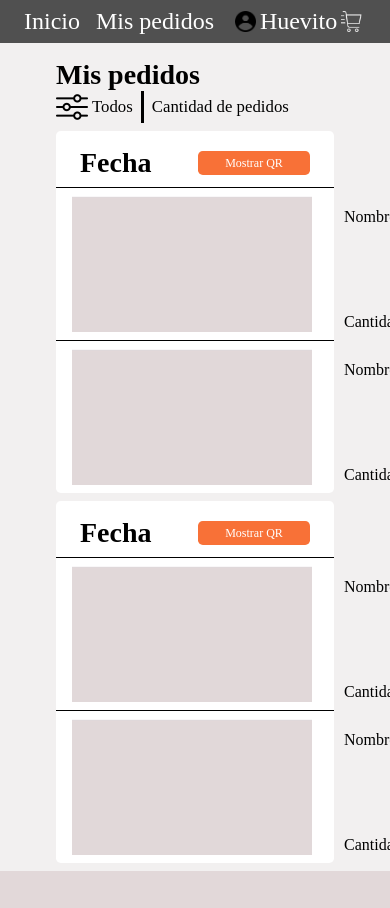
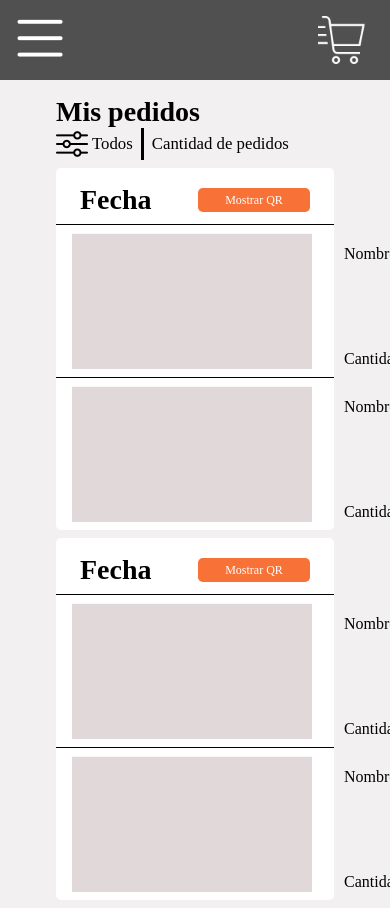
Before and after one commit to Amprex5101/Cooperativahtml, a PHP site: page /MisPedidos.html in a window 390 px wide; the page is wider, and only the part inside the window is pictured. Before the commit the page ends 871 px from the top of that part, so only its background shows below. Run offline with PHP 8.4, Linux system fonts and the light colour scheme.

Commit message:
CAMBIOS_DE_BARRA_NAVEGACIÓN

```diff
--- a/CSS/MisPedidos.css
+++ b/CSS/MisPedidos.css
@@ -15,46 +15,11 @@ body{
     background-color: #f2f0f0;
     margin: 0rem;
 }
-.nav-principal {
-    display: flex;
-    justify-content: space-between;
-    align-items: center; /* Añadido para centrar verticalmente */
-    padding: 1rem 3rem;
-    background-color: #505050;
-    p{
-        color: white;
-        margin: 0rem;
-        margin-right: 0.5rem;
-    }
-    img {
-        height: 2.6rem;
-        margin-right: 0.5rem; /* Añadido para separar la imagen del texto */
-    }
-    .botones{
-        display: flex;
-        justify-content: center;
-        text-align: center;
-        a:hover{
-            transform: scale(1.1);
-        }
-    }
-    .entrar {
-        display: flex;
-        align-items: center; /* Añadido para centrar verticalmente */
-        a:hover{
-            transform: scale(1.1);
-        }
-        a{
-            display: flex;
-            align-items: center;
-        }
-    }
-}
-nav {
-    font-family: 'Times New Roman', Times, serif;
-    text-align: center;
-    width: auto;
-    font-size: 3rem;
+.menu-container{
+    position:sticky;
+    top: 0;
+    left: 0;
+    width: 100%;
 }
 header{
     margin-inline-start: 7rem;
@@ -88,13 +53,6 @@ header{
     }
 }
 
-.botones{
-    a {
-        padding-right: 2rem;
-        color: white;
-        text-decoration: none;
-    }
-}
 .Pedidos{
     color: #000000;
     margin: 1rem 7rem;
--- /dev/null
+++ b/CSS/Navegacion.css
@@ -0,0 +1,167 @@
+@charset "utf-8";
+html{
+    box-sizing: border-box;
+    font-size: 62.5%;
+}
+body{
+    background-color: #f2f0f0;
+    margin: 0rem;
+}
+
+.nav-principal{
+    background-color: #505050;
+}
+.nav{
+    display: flex;
+    justify-content: space-between;
+    align-items: center; /* Añadido para centrar verticalmente */
+    padding: 1rem 3rem;
+    p{
+        color: white;
+        margin: 0rem;
+        margin-right: 0.5rem;
+    }
+    img {
+        height: 2.6rem;
+        margin-right: 0.5rem; /* Añadido para separar la imagen del texto */
+    }
+    .botones{
+        display: flex;
+        justify-content: center;
+        text-align: center;
+        a:hover{
+            transform: scale(1.1);
+        }
+        a {
+            padding-right: 2rem;
+            color: white;
+            text-decoration: none;
+        }
+    }
+    .entrar {
+        display: flex;
+        align-items: center; /* Añadido para centrar verticalmente */
+        a:hover{
+            transform: scale(1.1);
+        }
+        .Carrito{
+            align-items: center;
+            text-decoration: none;
+
+        }
+        p{
+            margin-right: 2rem;
+        }
+    }
+}
+nav {
+    font-family: 'Times New Roman', Times, serif;
+    text-align: center;
+    width: auto;
+    font-size: 3rem;
+}
+.Abrir_Menu,.Cerrar_Menu, .Celu, .carro_celular{
+    display: none;
+}
+
+@media(max-width: 1200px){
+    html{
+        box-sizing: border-box;
+        font-size: 50%;
+    }
+}
+
+/*MEDIA PARA CELULAR SOLAMENTE*/
+@media screen and (max-width:600px){
+    .Abrir_Menu, .Cerrar_Menu{
+        display: block;
+        width: 10rem;
+        height: 10rem;
+        font-size: 8.2rem;
+        background-color: transparent;
+        border: 0;
+        cursor: pointer;
+    }
+    .Abrir_Menu{
+        color: white;
+    }
+    .Cerrar_Menu{
+        color: #000000;
+    }
+    .nav-principal{
+        display: flex;
+        align-items: center;
+        justify-content: space-between;
+        .carro_celular{
+            display: flex;
+            align-items: center;
+            img{
+                width: 6rem;
+                height: 6rem;
+                margin-right: 3rem;
+            }
+        }
+    }
+
+    .columnas.visible{
+        opacity: 1;
+        visibility: visible;
+    }
+    .columnas{
+        opacity: 0;
+        visibility: hidden;
+        flex-direction: column;
+        position: absolute;
+        top: 0;
+        width: 28.3rem;
+        height: 100vh;
+        background-color: #ffffff;
+    }
+    .nav{
+        flex-direction:column-reverse;
+        align-items: center;
+        gap: 4rem;
+        padding: 0;
+        .entrar{
+            display:flex;
+            align-items: center;
+            justify-content: center;
+            background-color: #D5D5D5;
+            width: 100%;
+            height: 13.4rem;
+            img{
+                height: 5.3rem;
+                width: 5.3rem;
+                padding-right: 2.5rem;
+            }
+            p{
+                color: #000000;
+            }
+            a{
+                img{
+                    display: none;
+                }
+            }
+        }
+        .botones{
+            flex-direction: column;
+            align-items: start;
+            gap: 4rem;
+            width: 100%;
+            a{
+                border-bottom: 0.1rem #505050 solid ;
+                font-size: 3.5rem;
+                width: 100%;
+                display: flex;
+                align-items: center;
+                color: #000000;
+                gap: 1rem;
+                padding: 0 0 1rem 0;
+                .Celu{
+                    margin-left: 3rem;
+                    display:inline;
+                }
+            }
+        }
+    }
+}
--- /dev/null
+++ b/JS/Navegacion.js
@@ -0,0 +1,33 @@
+document.addEventListener("DOMContentLoaded", function() {
+  const menuContainer = document.getElementById("menu-container");
+
+  // Cargar el contenido del menú hamburguesa desde 'Navegacion.html'
+  fetch("Navegacion.html")
+    .then(response => response.text())
+    .then(data => {
+      // Insertar el menú en el contenedor
+      menuContainer.innerHTML = data;
+
+      // Agregar los eventos de apertura y cierre del menú después de que se haya cargado
+      agregarEventosNavegacion();
+    })
+    .catch(error => console.error("Error al cargar el menú:", error));
+});
+
+function agregarEventosNavegacion() {
+  const columnas = document.querySelector("#columnas");
+  const abrir = document.querySelector("#abrir");
+  const cerrar = document.querySelector("#cerrar");
+
+  if (abrir && cerrar && columnas) {
+    abrir.addEventListener("click", () => {
+      columnas.classList.add("visible");
+    });
+
+    cerrar.addEventListener("click", () => {
+      columnas.classList.remove("visible");
+    });
+  } else {
+    console.error("No se encontraron los elementos del menú");
+  }
+}
--- a/MisPedidos.html
+++ b/MisPedidos.html
@@ -5,23 +5,10 @@
     <meta name="viewport" content="width=device-width, initial-scale=1.0">
     <title>ESTRUCTURA HTML</title>
     <link rel="stylesheet" href="CSS/MisPedidos.css">
+    <script src="JS/Navegacion.js"></script>
 </head>
 <body>
-    <div class="contenedor-navegacion">
-        <nav class="nav-principal">
-            <div class="botones">
-                <a href="#">Inicio</a>
-                <a href="MisPedidos.html">Mis pedidos</a>
-            </div>
-            <div class="entrar">
-                <img src="img/imagen_2024-03-02_140324687-removebg-preview.png" alt="usuario">
-                <p>Huevito</p>
-                <a href="micarrito.html">
-                    <img src="img/carro-de-compras-rapido (1).png" alt="">
-                </a>
-            </div>
-        </nav>
-    </div>
+    <div id="menu-container" class="menu-container"></div>
     <header>
         <h2>Mis pedidos</h2>
         <div class="mispedidos">
--- /dev/null
+++ b/Navegacion.html
@@ -0,0 +1,34 @@
+<!DOCTYPE html>
+<html lang="en">
+<head>
+    <meta charset="UTF-8">
+    <meta name="viewport" content="width=device-width, initial-scale=1.0">
+    <title>Document</title>
+    <link rel="stylesheet" href="https://cdn.jsdelivr.net/npm/bootstrap-icons@1.11.3/font/bootstrap-icons.min.css">
+    <link rel="stylesheet" href="CSS/Navegacion.css">
+</head>
+<body>
+    <nav class="nav-principal">
+        <button class="Abrir_Menu" id="abrir"><i class="bi bi-list"></i></button>
+        <div class="columnas" id="columnas">
+            <button class="Cerrar_Menu" id="cerrar"><i class="bi bi-x"></i></button>
+            <div class="nav">
+                <div class="botones">
+                    <a href="#"><img src="img/casa.png" alt="Celular" class="Celu">Inicio</a>
+                    <a href="MisPedidos.html"><img src="img/lista-de-verificacion.png" alt="Celular" class="Celu">Mis pedidos</a>
+                </div>
+                <div class="entrar">
+                    <img src="img/imagen_2024-03-02_140324687-removebg-preview.png" alt="usuario">
+                    <p>Huevito</p>
+                    <a href="micarrito.html" class="Carrito">
+                        <img src="img/carro-de-compras-rapido (1).png" alt="">
+                    </a>
+                </div>
+            </div>
+        </div>
+        <a href="micarrito.html" class="carro_celular">
+            <img src="img/carro-de-compras-rapido (1).png" alt="usuario">
+        </a>
+    </nav>
+</body>
+</html>
```
Also changed, not shown: CSS/Metodo-Pagos.css (added, +95 -0 lines), CSS/Web-sinpedidos.css (added, +50 -0 lines), CSS/micarrito.css (+5 -47 lines), Metodo-Pago.html (added, +34 -0 lines), Web-sinpedidos.html (added, +19 -0 lines), micarrito.html (+36 -16 lines).
